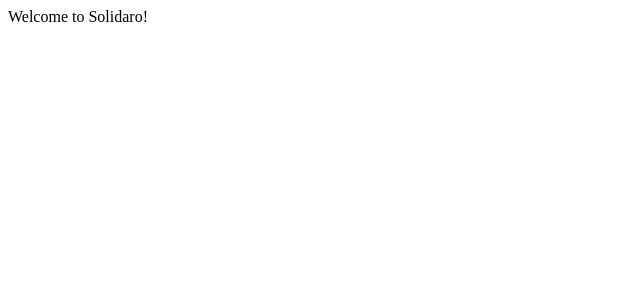
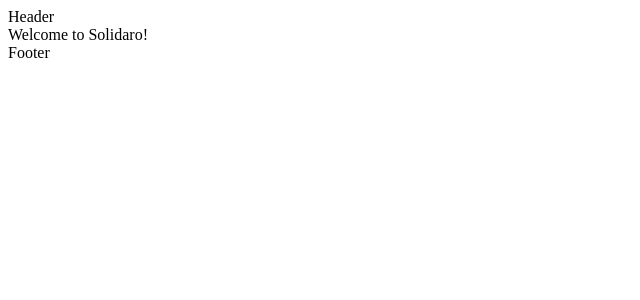
Before and after one commit to andrian-kars/solidaro, a Next.js app: page / in a window 1280 px wide. Shown: the top 300 px of the page, without its empty margins (0-640 px from the left). Built offline with nearby package versions, Linux system fonts and the light colour scheme.

Commit message:
:tada: gentleman colors, layout dummy components

```diff
--- /dev/null
+++ b/src/components/layouts/Footer/Footer.jsx
@@ -0,0 +1,7 @@
+import { memo } from "react";
+
+function Footer() {
+  return <footer>Footer</footer>;
+}
+
+export default memo(Footer);
--- /dev/null
+++ b/src/components/layouts/Header/Header.jsx
@@ -0,0 +1,7 @@
+import { memo } from "react";
+
+function Header() {
+  return <header>Header</header>;
+}
+
+export default memo(Header);
--- /dev/null
+++ b/src/components/layouts/Layout.jsx
@@ -0,0 +1,12 @@
+import Header from "./Header/Header";
+import Footer from "./Footer/Footer";
+
+export default function Layout({ children }) {
+  return (
+    <>
+      <Header />
+      {children}
+      <Footer />
+    </>
+  );
+}
--- a/src/pages/_app.js
+++ b/src/pages/_app.js
@@ -1,6 +1,11 @@
 import "@/styles/index.scss";
+import Layout from "@/components/layouts/Layout";
 
 // This default export is required in a new `pages/_app.js` file.
 export default function MyApp({ Component, pageProps }) {
-  return <Component {...pageProps} />;
+  return (
+    <Layout>
+      <Component {...pageProps} />
+    </Layout>
+  );
 }
--- /dev/null
+++ b/src/styles/_colors.scss
@@ -0,0 +1,12 @@
+:root {
+  --black-color: #000;
+  --white-color: #fff;
+
+  // Gentleman colors
+  --ulca-blue-color: #516d98;
+  --silver-chalice-color: #b2a9a9;
+  --dusk-storm-color: #5842bc;
+  --alabaster-color: #f3f0e3;
+  --deer-color: #bc8a5f;
+  --puce-red-color: #bc8a5f;
+}
--- a/src/styles/index.scss
+++ b/src/styles/index.scss
@@ -0,0 +1 @@
+@use "colors";
```
Also changed, not shown: src/components/layouts/Footer/Footer.module.scss (added), src/components/layouts/Header/Header.module.scss (added), src/styles/_variables.scss (added).
